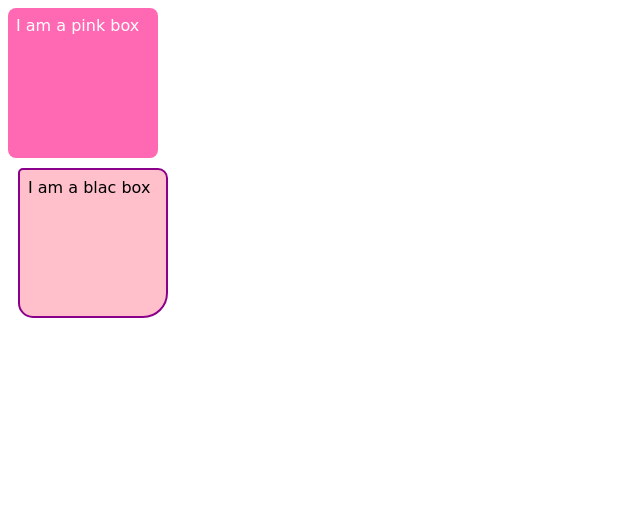
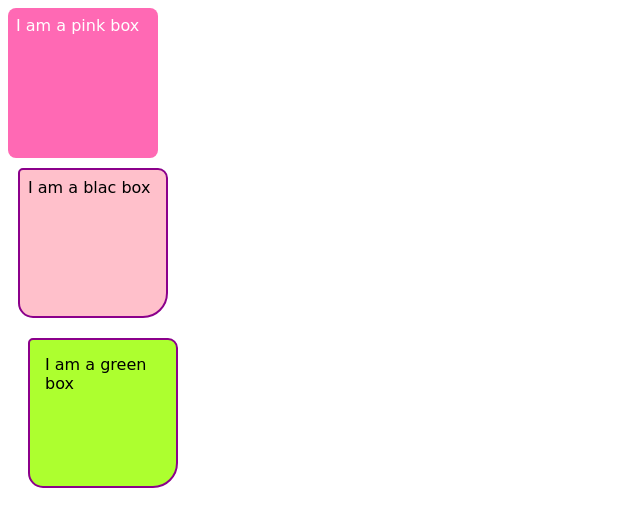
Before and after one commit to Alla-Nazarenko/web-challenges, a website: page css-basics_pink-box/index.html in a window 1280 px wide. Shown: the whole page, without its empty margins (0-640 px from the left). Drawn offline with Linux system fonts and the light colour scheme.

Commit message:
Finisched Pink Box

```diff
--- a/css-basics_pink-box/css/styles.css
+++ b/css-basics_pink-box/css/styles.css
@@ -40,6 +40,26 @@ body {
   border-bottom-right-radius: 25px;
 }
 
+.third {
+  margin: 20px;
+  padding: 15px;
+  height: 150px;
+  width: 150px;
+
+  font-family: cursive;
+
+  border-width: 2px;
+  border-style: solid;
+  border-color: darkmagenta;
+
+  background-color: greenyellow;
+  color: black;
+
+  border-top-left-radius: 5px;
+  border-top-right-radius: 10px;
+  border-bottom-left-radius: 15px;
+  border-bottom-right-radius: 25px;
+
   /* set the height and the width of the box to 150px */
 
   /* make the background color "hotpink" */
--- a/css-basics_pink-box/index.html
+++ b/css-basics_pink-box/index.html
@@ -12,5 +12,6 @@
   <body>
     <div class="first">I am a pink box</div>
     <div class="second">I am a blac box</div>
+    <div class="third">I am a green box</div>
   </body>
 </html>
```
